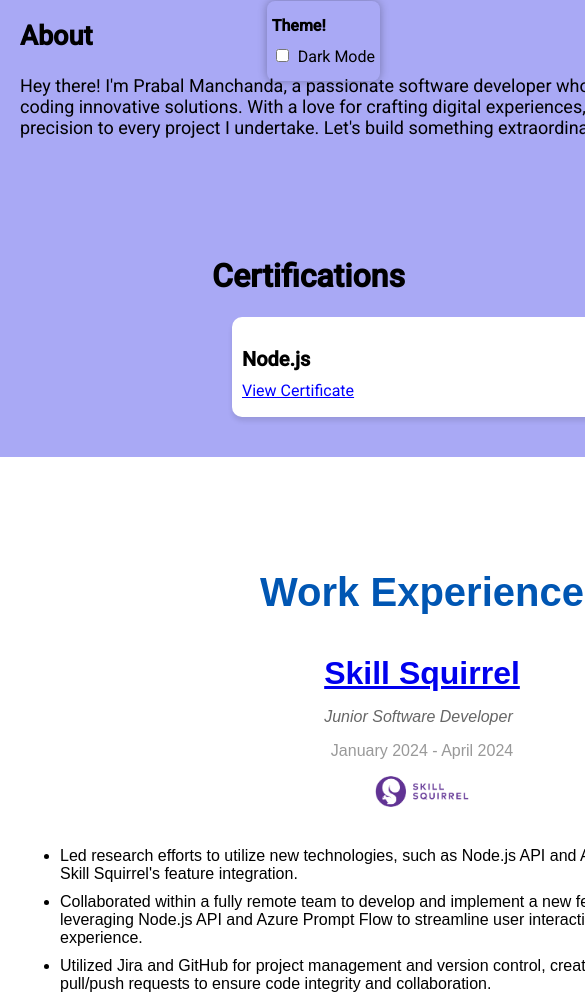
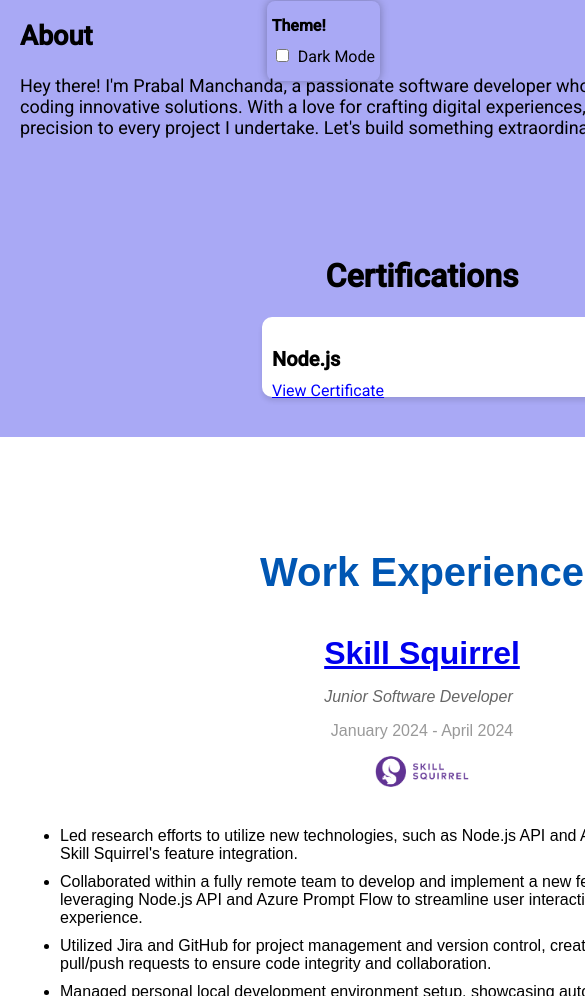
Before and after one commit to Prabal31/My-Portfolio, an Angular app: page / in a window 390 px wide. Shown: the part 753-1749 px from the top of the page, 585 px wide, since content can reach past the window. Built offline with nearby package versions, Linux system fonts and the light colour scheme.

Commit message:
Update menu-about component CSS for responsive design and adjust dimensions

```diff
--- a/src/app/Menu/menu-about/menu-about.component.css
+++ b/src/app/Menu/menu-about/menu-about.component.css
@@ -43,6 +43,7 @@
 /* Certifications section */
 .certifications-container {
     padding: 40px;
+    text-align: center;
     background-color: rgb(169, 169, 245);
     margin-top: 20px; /* Space between About and Certifications sections */
 }
@@ -60,12 +61,13 @@
 .certificate {
     display: flex;
     align-items: center;
-    background-color: white;
+    background-color: rgb(255, 255, 255);
     border-radius: 10px;
+    text-align: left;
     padding: 10px;
     box-shadow: 0 4px 5px rgba(0, 0, 0, 0.1);
-    width: 150px; /* Reduced width */
-    height: 80px; /* Reduced height */
+    width: 120px; /* Reduced width */
+    height: 60px; /* Reduced height */
     margin-right: 20px;
 }
 
@@ -76,6 +78,7 @@
 .certificate h3 {
     font-size: 20px;
     margin-bottom: 10px;
+    color: rgb(0, 0, 0);
 }
 
 .certificate p {
@@ -86,8 +89,6 @@
     color: blue;
     text-decoration: underline;
 }
-
-
 
 /* Responsive Design */
 @media only screen and (max-width: 600px) {
--- a/src/app/app.component.css
+++ b/src/app/app.component.css
@@ -47,9 +47,7 @@
   color: #ffffff;
 }
 
-.dark-mode .certificate h3{
-  color: #1e1e1e;
-}
+
 
 .dark-mode .experience a {
   color: #ffffff;
```
